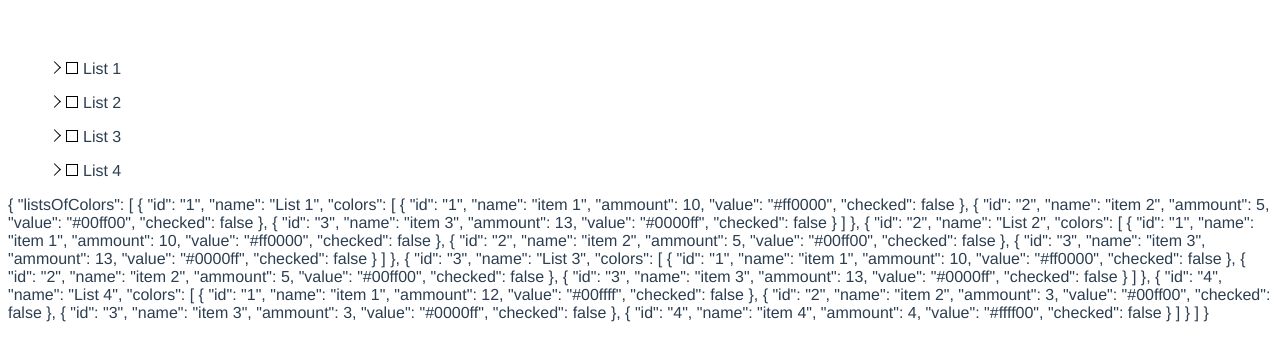
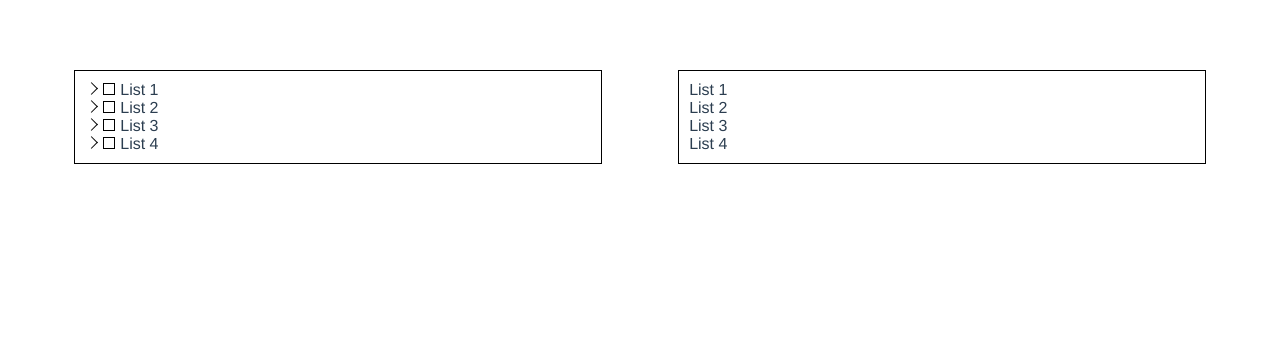
Before and after one commit to KOGIR0/color-lists, a Vue app: page / in a window 1280 px wide. Shown: the top 360 px of the page. Built offline with nearby package versions, Linux system fonts and the light colour scheme.

Commit message:
Added List of squares

```diff
--- a/package.json
+++ b/package.json
@@ -20,6 +20,7 @@
     "@vue/eslint-config-standard": "^5.1.2",
     "babel-eslint": "^10.1.0",
     "eslint": "^6.7.2",
+    "eslint-config-prettier": "^8.3.0",
     "eslint-plugin-import": "^2.20.2",
     "eslint-plugin-node": "^11.1.0",
     "eslint-plugin-promise": "^4.2.1",
@@ -34,7 +35,8 @@
     "extends": [
       "plugin:vue/vue3-essential",
       "eslint:recommended",
-      "@vue/standard"
+      "@vue/standard",
+      "prettier"
     ],
     "parserOptions": {
       "parser": "babel-eslint"
--- a/src/App.vue
+++ b/src/App.vue
@@ -1,35 +1,58 @@
 <template>
-  <div id="app">
-    <OpeningList v-for="list in listsOfColors" :listId="list.id" :key="list.id" :colorsList="list"/>
-    <ListSquares />
+  <div id="app-container">
+    <div class="app-block">
+      <OpeningList
+        v-for="list in listsOfColors"
+        :listId="list.id"
+        :key="list.id"
+        :colorsList="list"
+      />
+    </div>
+    <div class="app-block">
+      <ListSquares
+        v-for="list in listsOfColors"
+        :key="list.id"
+        :name="list.name"
+        :colorsList="list.colors"
+      />
+    </div>
   </div>
 </template>
 
 <script>
-import OpeningList from './components/OpeningList.vue'
-import ListSquares from './components/ListSquares.vue'
+import OpeningList from "./components/OpeningList.vue";
+import ListSquares from "./components/ListSquares.vue";
 
 export default {
-  name: 'App',
+  name: "App",
   data: function () {
     return {
-      listsOfColors: this.$store.state.listsOfColors
-    }
+      listsOfColors: this.$store.state.listsOfColors,
+    };
   },
   components: {
     OpeningList,
-    ListSquares
-  }
-}
+    ListSquares,
+  },
+};
 </script>
 
 <style>
-#app {
+#app-container {
   font-family: Avenir, Helvetica, Arial, sans-serif;
   -webkit-font-smoothing: antialiased;
   -moz-osx-font-smoothing: grayscale;
   color: #2c3e50;
   margin-top: 60px;
+  display: flex;
   flex-direction: row;
+  justify-content: space-evenly;
+}
+
+.app-block {
+  border: 1px solid black;
+  margin: 10px;
+  padding: 10px;
+  width: 40%;
 }
 </style>
--- a/src/components/ListSquares.vue
+++ b/src/components/ListSquares.vue
@@ -1,13 +1,36 @@
 <template>
   <div>
-    {{ this.$store.state }}
+    {{ name }}
+    <div v-for="color in colorsList" :key="color.id">
+      <div v-if="color.checked" class="row">
+        <div
+          class="square"
+          :style="{ backgroundColor: color.value }"
+          v-for="index in color.ammount"
+          :key="index"
+        ></div>
+      </div>
+    </div>
   </div>
 </template>
 
 <script>
 export default {
-  name: 'ListSquares'
-}
+  name: "ListSquares",
+  props: ["name", "colorsList"],
+};
 </script>
 
-<style></style>
+<style>
+.square {
+  width: 10px;
+  height: 10px;
+  margin: 2px;
+}
+
+.row {
+  display: flex;
+  flex-direction: row;
+  flex-wrap: wrap;
+}
+</style>
--- a/src/components/OpeningList.vue
+++ b/src/components/OpeningList.vue
@@ -1,5 +1,4 @@
 <template>
-  <ul>
   <div>
     <i
       class="arrow"
@@ -11,40 +10,39 @@
       v-bind:class="{ 'checkbox-checked': isChecked }"
       v-on:click="toggleCheckbox()"
     ></i>
-      <label> {{colorsList.name}} </label>
+    <label> {{ colorsList.name }} </label>
     <ul class="dropdown-list" v-bind:class="{ active: !isActive }">
       <li v-for="color in colorsList.colors" :key="color.id">
-          <ColorInput :listId="listId" :color="color"/>
+        <ColorInput :listId="listId" :color="color" />
       </li>
     </ul>
   </div>
-  </ul>
 </template>
 
 <script>
-import ColorInput from './ColorInput.vue'
+import ColorInput from "./ColorInput.vue";
 
 export default {
-  name: 'OpeningList',
-  props: ['colorsList', 'listId'],
+  name: "OpeningList",
+  props: ["colorsList", "listId"],
   data: function () {
     return {
       isActive: false,
-      isChecked: false
-    }
+      isChecked: false,
+    };
   },
   components: {
-    ColorInput
+    ColorInput,
   },
   methods: {
     showList: function () {
-      this.isActive = !this.isActive
+      this.isActive = !this.isActive;
     },
     toggleCheckbox: function () {
-      this.isChecked = !this.isChecked
-    }
-  }
-}
+      this.isChecked = !this.isChecked;
+    },
+  },
+};
 </script>
 
 <style>
```
Also changed, not shown: 1 other file (tests, documents, lock files or other folders). Lines whose indentation alone changed are shown as unchanged.
